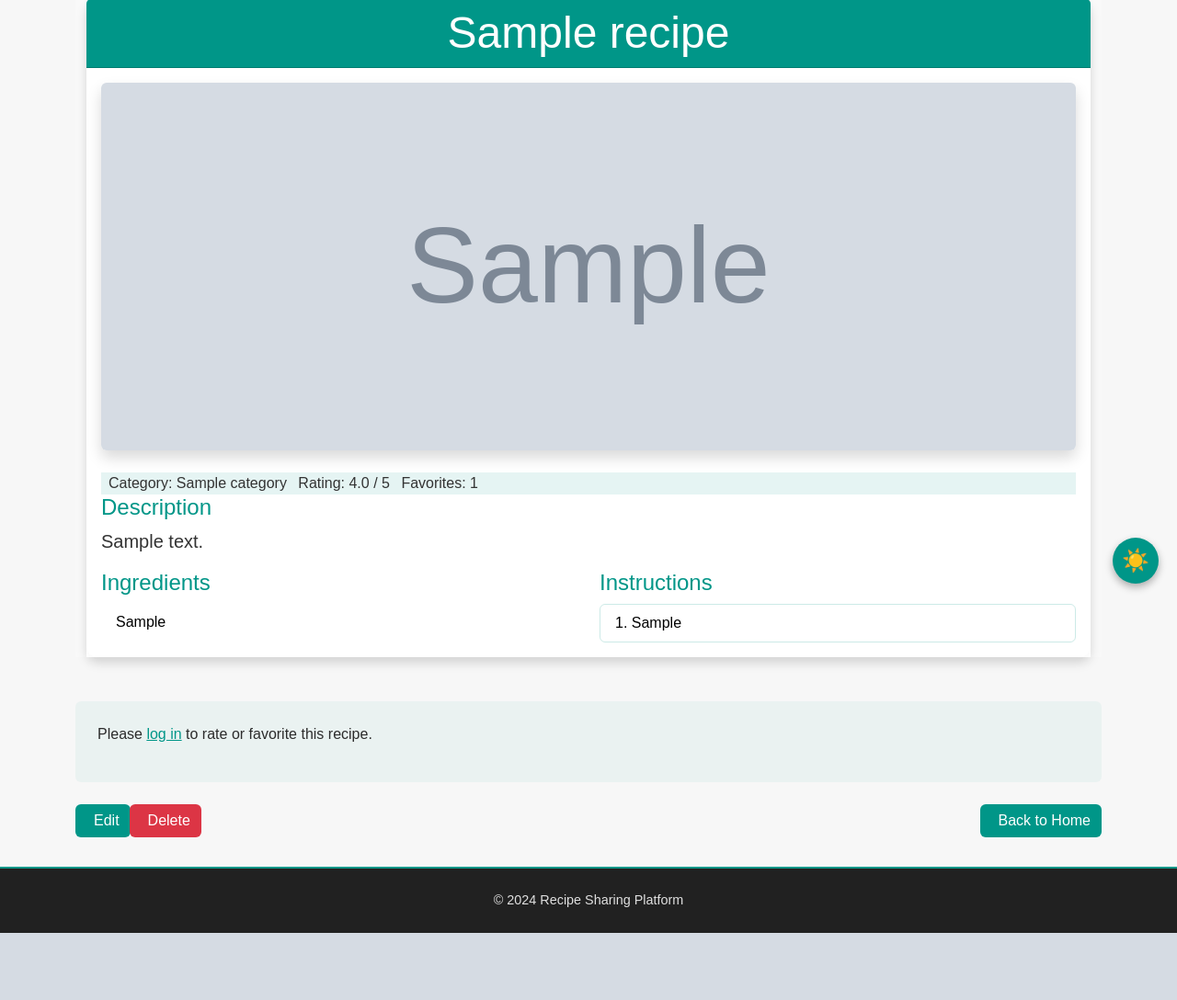
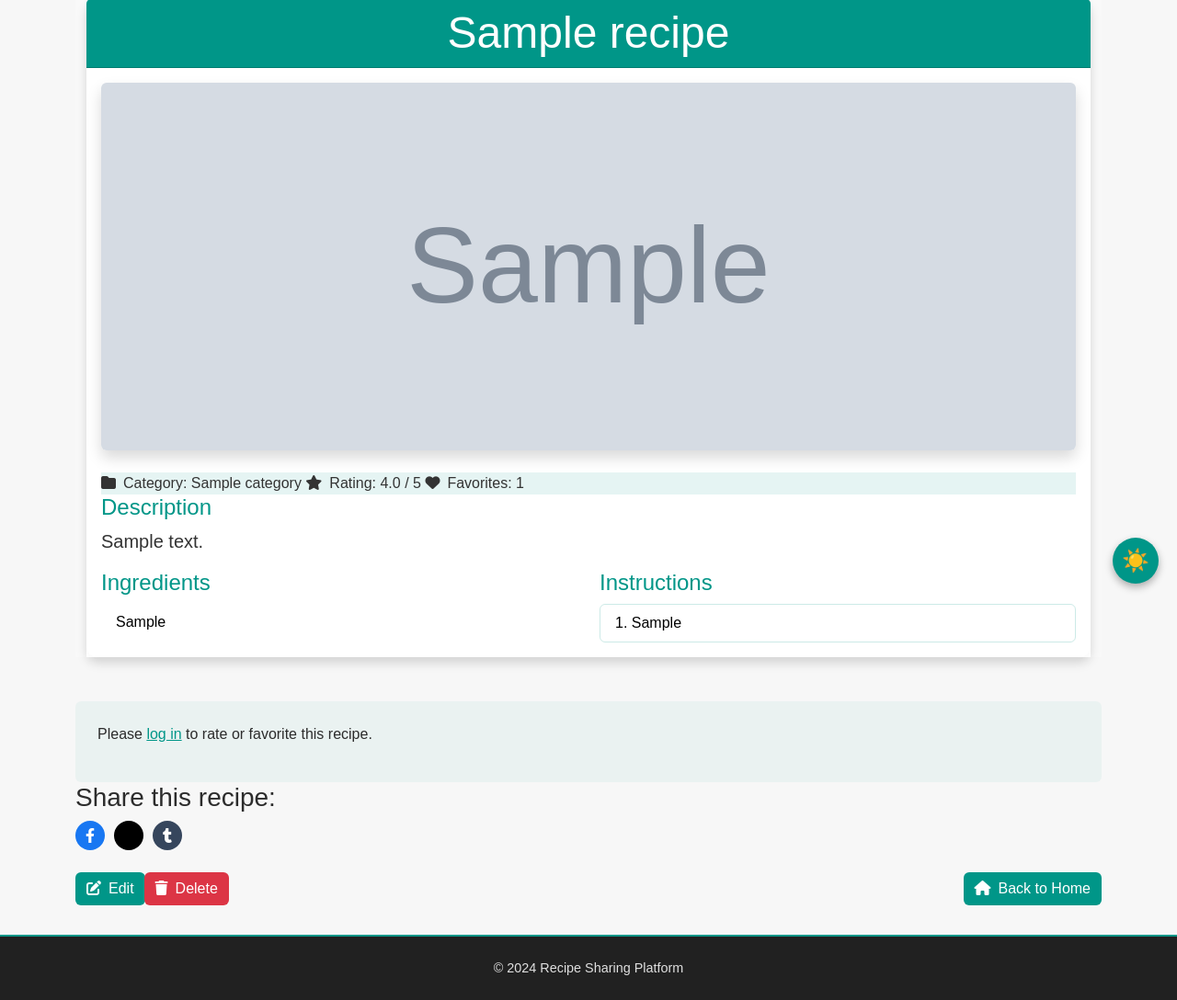
Before and after one commit to m75-ali/recipe-sharing-platform, a Django app: page /recipes/1/ in a window 1280 px wide. Shown: the part 145-1233 px from the top of the page at 92% size. Before the commit the page ends 1160 px from the top, so only its background shows below. Run offline with Django 4.2, Linux system fonts and the light colour scheme; tables that the repository leaves empty hold one stand-in row (values such as "Sample post"); grey boxes marked "Sample" are stand-in pictures; some libraries are stand-ins or nearby versions.

Commit message:
Sharing to social media feature added

```diff
--- a/recipesharing/recipes/templates/recipes/recipe_detail.html
+++ b/recipesharing/recipes/templates/recipes/recipe_detail.html
@@ -138,6 +138,29 @@
     {% endif %}
 </div>
 
+<!-- Add FontAwesome for proper social icons -->
+<link rel="stylesheet" href="https://cdnjs.cloudflare.com/ajax/libs/font-awesome/6.4.2/css/all.min.css">
+
+<div class="social-share-buttons">
+    <h3>Share this recipe:</h3>
+    <ul>
+        <li>
+            <a href="https://www.facebook.com/sharer/sharer.php?u={{ request.build_absolute_uri }}" target="_blank" class="facebook">
+                <i class="fab fa-facebook-f"></i>
+            </a>
+        </li>
+        <li>
+            <a href="https://x.com/intent/tweet?url={{ request.build_absolute_uri }}&text={{ recipe.title }}" target="_blank" class="x-twitter">
+                <i class="fab fa-x-twitter"></i>
+            </a>
+        </li>
+        <li>
+            <a href="https://www.tumblr.com/widgets/share/tool?canonicalUrl={{ request.build_absolute_uri }}&title={{ recipe.title }}" target="_blank" class="tumblr">
+                <i class="fab fa-tumblr"></i>
+            </a>
+        </li>
+    </ul>
+</div>
     <!-- Action Buttons -->
     <div class="d-flex justify-content-between mt-4">
         <div class="btn-group">
--- a/recipesharing/static/bootstrap/css/style.css
+++ b/recipesharing/static/bootstrap/css/style.css
@@ -495,3 +495,40 @@ body.dark-theme .recipe-description h4 {
 .float-btn[data-tooltip]:hover:after {
     opacity: 1; /* Make tooltip visible */
 }
+
+/* General Styling */
+.social-share-buttons ul {
+    list-style: none;
+    padding: 0;
+    margin: 0;
+    display: flex;
+}
+
+.social-share-buttons li {
+    display: inline-block;
+    margin-right: 10px;
+}
+
+/* Icon Styling */
+.social-share-buttons a {
+    display: flex;
+    align-items: center;
+    justify-content: center;
+    width: 32px;
+    height: 32px;
+    border-radius: 50%;
+    text-decoration: none;
+    font-size: 16px;
+    color: white;
+    transition: all 0.3s ease-in-out;
+}
+
+/* Social Media Colors */
+.facebook { background-color: #1877F2; } /* Facebook Blue */
+.x-twitter { background-color: black; } /* X (formerly Twitter) */
+.tumblr { background-color: #36465D; } /* Tumblr Blue */
+
+/* Hover Effects */
+.social-share-buttons a:hover {
+    opacity: 0.8;
+}
```
